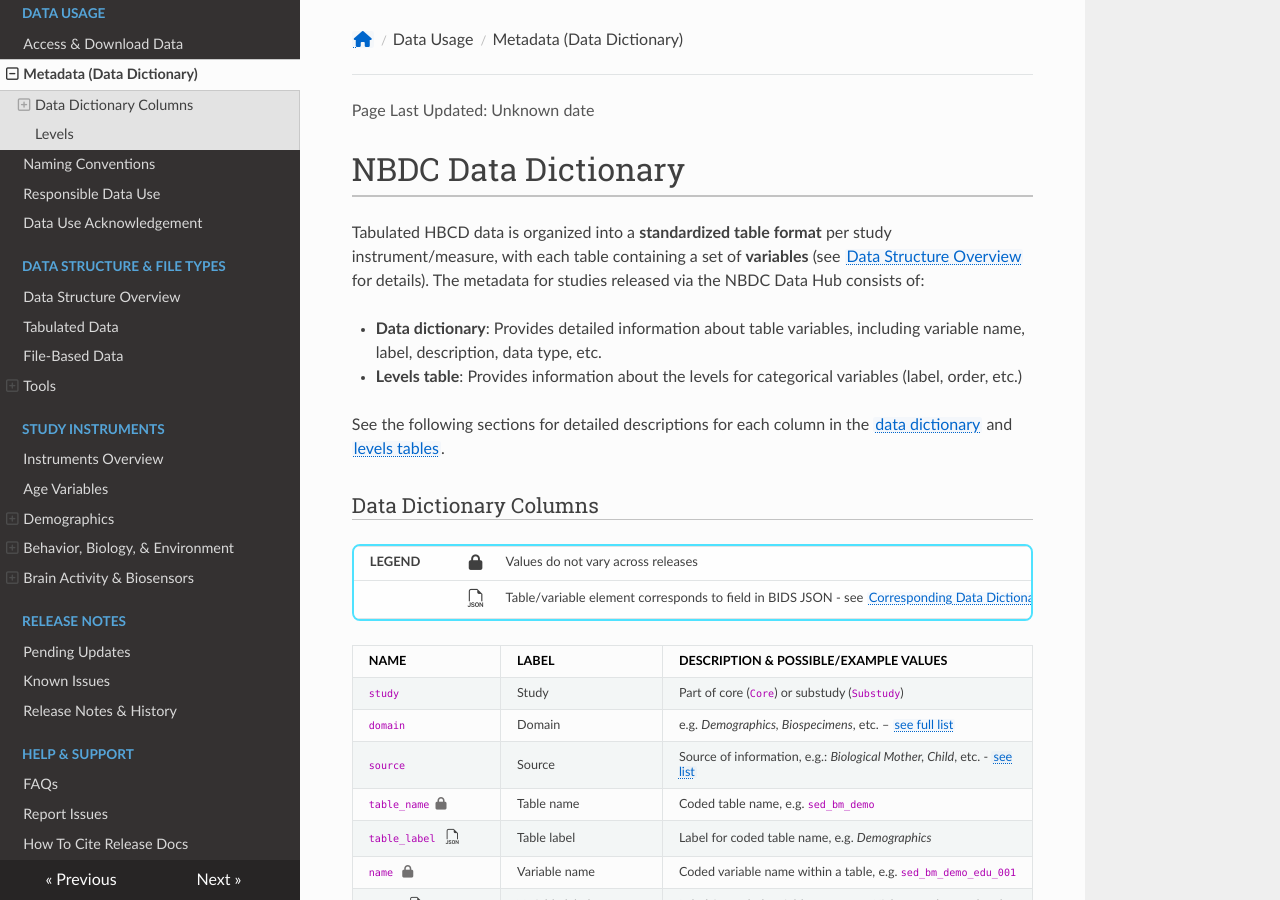
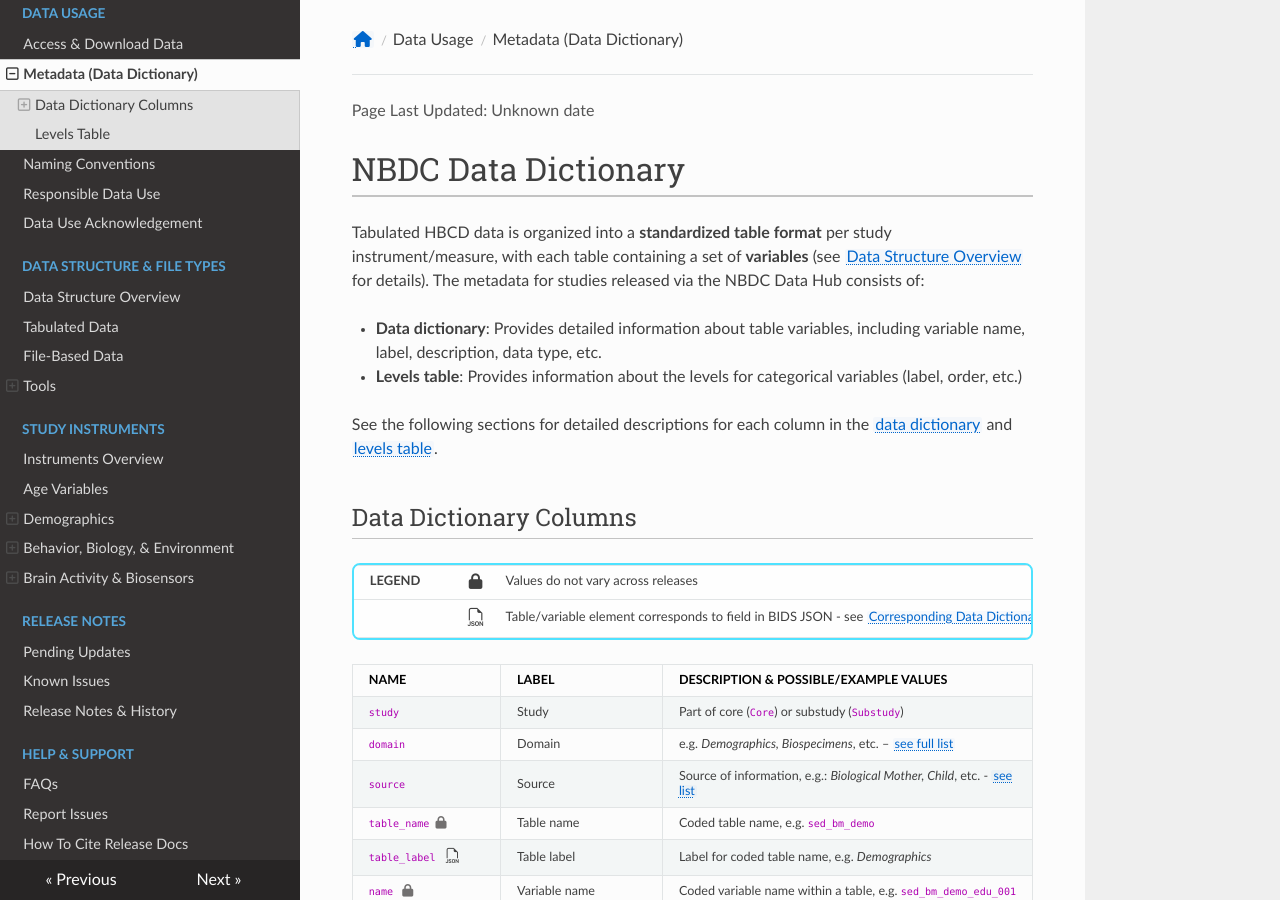
Before and after one commit to nbdc-datahub/hbcd-docs, an MkDocs documentation site: the page built from docs/access/metadata.md, in a window 1280 px wide and 900 px high. Built offline with MkDocs 1.6.1, drawn with Linux system fonts in a browser that asks for light colours; nearby versions of some CDN libraries.

Commit message:
finish metadata page

```diff
--- a/docs/access/metadata.md
+++ b/docs/access/metadata.md
@@ -5,9 +5,9 @@ Tabulated HBCD data is organized into a **standardized table format** per study
  - **Data dictionary**: Provides detailed information about table variables, including variable name, label, description, data type, etc.
  - **Levels table**: Provides information about the levels for categorical variables (label, order, etc.)
 
-See the following sections for detailed descriptions for each column in the [data dictionary](#data-dictionary-columns) and [levels tables](#levels-definitions).
+See the following sections for detailed descriptions for each column in the [data dictionary](#data-dictionary-columns) and [levels table](#levels-table).
 
-### Data Dictionary Columns
+## Data Dictionary Columns
 <!-- LEGEND -->
 <table id="legend" class="compact-table-no-vertical-lines" style="border: 2px solid #4fe2ffff; border-radius: 8px; border-collapse: collapse; line-height: 1.0;">
 <tbody>
@@ -271,7 +271,7 @@ Some columns are currently blank in the Lasso Dictionary Query Tool and will be
 Dataset downloads contain 2 additional columns not described in the data dictionary. This includes <b>cohort</b> and <b>site</b>, identical to <a href="../../instruments/demo/visitinfo">Visit Information</a> variables <b>par_visit_data_&lt;<i>cohort|site</i>&gt;</b>.</p>
 </div>
 
-### Levels
+## Levels Table
 
 <table class="compact-table" style="font-size: 14px;">
 <thead>
```
